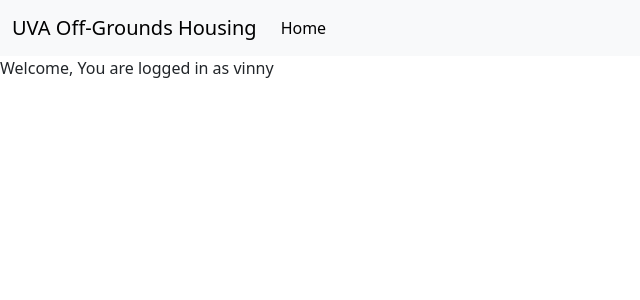
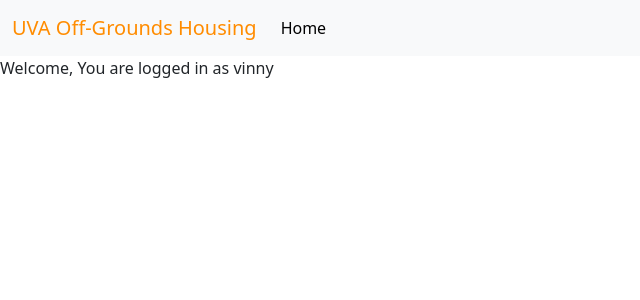
Before and after one commit to chloeSmitth/housing, a Django app: page / in a window 1280 px wide. Shown: the top 300 px of the page, without its empty margins (0-640 px from the left). Run offline with Django 3.2, Linux system fonts and the light colour scheme; a user stored in the database is signed in; some libraries are stand-ins or nearby versions.

Commit message:
Google Auth UX design redo

```diff
--- a/Housing/templates/Housing/index.html
+++ b/Housing/templates/Housing/index.html
@@ -10,7 +10,7 @@
 
 <nav class="navbar navbar-expand-lg navbar-light bg-light">
   <div class="container-fluid">
-    <a class="navbar-brand" href="">UVA Off-Grounds Housing</a>
+    <a class="navbar-brand" href="" style="color:#FF8C00">UVA Off-Grounds Housing</a>
     <div class="collapse navbar-collapse" id="navbarSupportedContent">
       <ul class="navbar-nav me-auto mb-2 mb-lg-0">
         <li class="nav-item">
@@ -30,7 +30,7 @@
 {% if user.is_authenticated %}
   <p>Welcome, You are logged in as {{ user.username }}</p>
 {% else %}
-  <a href="{% provider_login_url 'google' %}">Login With Google</a>
+  <a href="{% provider_login_url 'google' %}"><img src="https://onymos.com/wp-content/uploads/2020/10/google-signin-button-1024x260.png" width="250"></a>
 {% endif %}
 </body>
 </html>
```
